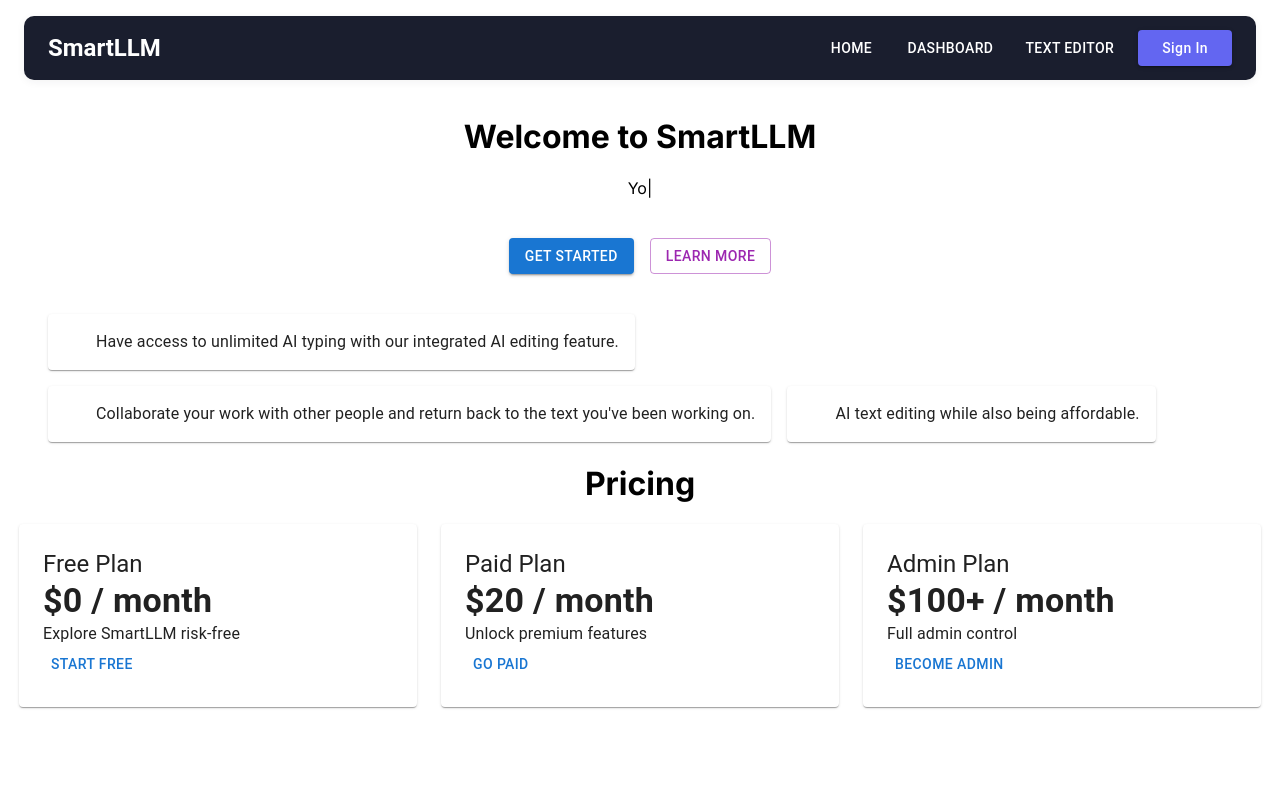
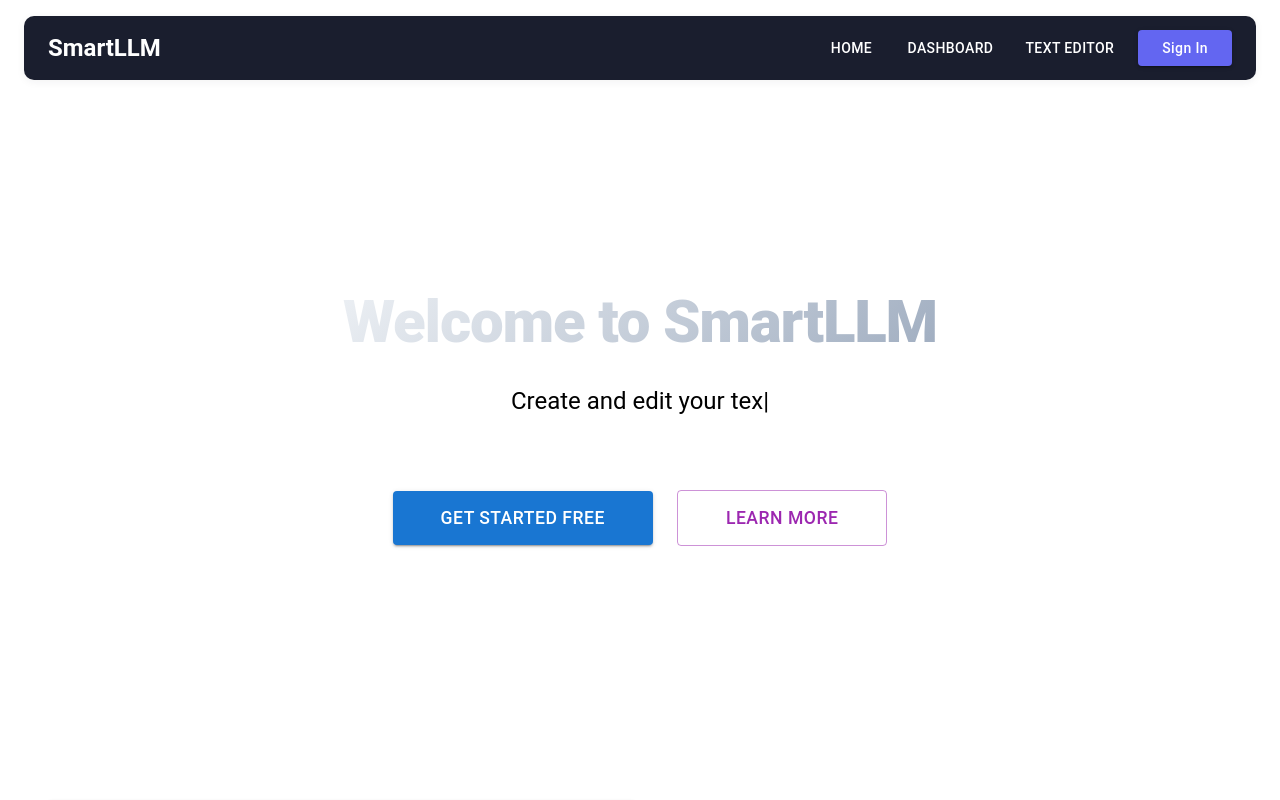
Before and after one commit to Kimiwasadat/smartllm, a Next.js app: page / in a window 1280 px wide. Shown: the top 800 px of the page. Built offline with nearby package versions, Linux system fonts and the light colour scheme; no server answers; some icons are missing.

Commit message:
UI redesign and security fixes

```diff
--- a/app/globals.css
+++ b/app/globals.css
@@ -1,55 +1,97 @@
 @import "tailwindcss";
 
-
 :root {
-  --color-primary: #4F46E5;
-  --color-primary-light: #6366F1;
-  --color-secondary: #6366F1;
-  --color-success: #22C55E;
-  --color-error: #EF4444;
-  --color-background: #F9FAFB;
-  --color-surface: #FFFFFF;
-  --color-text: #1A1E2E;
-  --color-muted: #6B7280;
-  --color-border: #E5E7EB;
-  --color-accent: #A5B4FC;
+  --color-primary: #3b82f6; /* Modern Blue */
+  --color-primary-light: #60a5fa;
+  --color-secondary: #8b5cf6; /* Modern Purple */
+  --color-success: #10b981;
+  --color-error: #ef4444;
+  --color-background: #0f172a; /* Deep Slate for premium dark/light feel */
+  --color-surface: rgba(30, 41, 59, 0.7); /* Translucent slate */
+  --color-text: #f8fafc;
+  --color-muted: #94a3b8;
+  --color-border: rgba(255, 255, 255, 0.1);
+  --color-accent: #38bdf8;
 
   background-color: var(--color-background);
   color: var(--color-text);
 }
 
-
 body {
   font-family: 'Inter', sans-serif;
   background: var(--color-background);
+  background-image:
+    radial-gradient(at 0% 0%, hsla(253,16%,7%,1) 0, transparent 50%),
+    radial-gradient(at 50% 0%, hsla(225,39%,30%,1) 0, transparent 50%),
+    radial-gradient(at 100% 0%, hsla(339,49%,30%,1) 0, transparent 50%);
+  background-attachment: fixed;
   color: var(--color-text);
+  min-height: 100vh;
+  margin: 0;
 }
 
 button,
 .MuiButton-root {
-  border-radius: 6px;
-  font-weight: 600;
+  border-radius: 8px !important;
+  font-weight: 600 !important;
+  text-transform: none !important;
+  transition: all 0.3s ease !important;
+}
+
+.MuiButton-containedPrimary {
+  background: linear-gradient(135deg, var(--color-primary), var(--color-secondary)) !important;
+  box-shadow: 0 4px 14px 0 rgba(59, 130, 246, 0.39) !important;
+}
+
+.MuiButton-containedPrimary:hover {
+  transform: translateY(-2px);
+  box-shadow: 0 6px 20px rgba(59, 130, 246, 0.5) !important;
+}
+
+.MuiButton-outlinedSecondary {
+  border-color: rgba(255, 255, 255, 0.2) !important;
+  color: var(--color-text) !important;
+}
+
+.MuiButton-outlinedSecondary:hover {
+  background: rgba(255, 255, 255, 0.05) !important;
+  border-color: rgba(255, 255, 255, 0.3) !important;
 }
 
 .card,
-.MuiCard-root {
-  background: var(--color-surface);
-  border-radius: 12px;
-  box-shadow: 0 2px 8px 0 rgba(31, 41, 55, 0.06);
+.MuiCard-root,
+.glass-panel {
+  background: var(--color-surface) !important;
+  backdrop-filter: blur(12px);
+  -webkit-backdrop-filter: blur(12px);
+  border: 1px solid var(--color-border);
+  border-radius: 16px !important;
+  box-shadow: 0 4px 30px rgba(0, 0, 0, 0.1) !important;
+  color: var(--color-text) !important;
 }
 
 input,
 textarea,
 .MuiInputBase-root {
-  background: var(--color-surface);
-  border-radius: 6px;
-  border: 1px solid var(--color-border);
+  background: rgba(15, 23, 42, 0.6) !important;
+  border-radius: 8px !important;
+  border: 1px solid var(--color-border) !important;
+  color: var(--color-text) !important;
 }
 
 .MuiTabs-indicator {
-  background-color: var(--color-primary) !important;
+  background-color: var(--color-accent) !important;
 }
 
 .Mui-selected {
-  color: var(--color-primary) !important;
+  color: var(--color-accent) !important;
 }
+
+@keyframes fadeIn {
+  from { opacity: 0; transform: translateY(20px); }
+  to { opacity: 1; transform: translateY(0); }
+}
+
+.animate-fade-in {
+  animation: fadeIn 0.8s ease-out forwards;
+}
--- a/app/page.js
+++ b/app/page.js
@@ -1,26 +1,22 @@
 'use client';
 import React from 'react';
-import { Typed } from 'react-typed';
-import Features from '@/components/DistinctFeatures';
-import NavBar from '@/components/NavBar';
-import "@fontsource/inter"; // Defaults to weight 400
+import "@fontsource/inter";
 import "@fontsource/inter/600.css";
-import Image from "next/image";
-import {Button, AppBar, Box, Paper, Stack} from  '@mui/material'
+import { Box } from  '@mui/material'
 import HomeScreen from '@/components/HomeScreen'
 import PricingScreen from '@/components/PricingScreen'
 import DistinctFeatures from '@/components/DistinctFeatures'
 
-
-
 export default function Home() {
   return (
-    <>
-      <Stack style={{alignItems:"center"}}>
-        <HomeScreen />
+    <Box sx={{ width: '100%', overflowX: 'hidden' }}>
+      <HomeScreen />
+      <Box sx={{ position: 'relative', zIndex: 1, my: 8 }}>
         <DistinctFeatures />
+      </Box>
+      <Box sx={{ position: 'relative', zIndex: 1, my: 8 }}>
         <PricingScreen />
-      </Stack>
-    </>
+      </Box>
+    </Box>
   );
 }
--- a/components/HomeScreen.js
+++ b/components/HomeScreen.js
@@ -1,7 +1,7 @@
 'use client'
 import React, {useEffect, useRef} from 'react';
 import { Typed } from 'react-typed';
-import {Button, Paper, Box, Stack} from '@mui/material'
+import {Button, Paper, Box, Stack, Typography, Container} from '@mui/material'
 import { useRouter } from 'next/navigation';
 import { useUser } from '@clerk/nextjs';
 
@@ -12,22 +12,23 @@ const TypedComponent = () =>{
     useEffect(() => {
       typedInstance.current = new Typed(elRef.current, {
         strings: [
-          'Your text editing and collaboration needs solved',
-          'Create and edit your text with ease',
-          'Check your grammar and make sure your writing is tip-top for your needs',
+          'Your text editing and collaboration needs solved.',
+          'Create and edit your text with absolute ease.',
+          'Grammar checked, polished, and ready to impress.',
         ],
-        typeSpeed: 50,
-        backSpeed: 30,
+        typeSpeed: 40,
+        backSpeed: 20,
         loop: true,
+        showCursor: true,
+        cursorChar: '|',
       });
 
       return () => {
-        // Destroy Typed instance on unmount
         typedInstance.current.destroy();
       };
     }, []);
 
-    return <span ref={elRef} />;
+    return <span ref={elRef} className="text-accent font-medium" />;
 };
 
 export default function HomeScreen(){
@@ -38,42 +39,51 @@ export default function HomeScreen(){
         if (!isLoaded) return;
 
         if (!user) {
-            // If not logged in, redirect to sign up
             router.push('/auth/signUp');
             return;
         }
 
         const role = user.publicMetadata?.role;
         if (role === 'admin') {
-            // If admin user, go to admin dashboard
             router.push('/dashboard/admin');
         } else if (role === 'paid') {
-            // If paid user, go directly to text input
             router.push('/textInput');
         } else {
-            // If free user, go to free dashboard
             router.push('/dashboard/free');
         }
     };
 
     return (
-        <>
-        <h1>Welcome to SmartLLM</h1>
-        <Box><TypedComponent /></Box>
-        <Paper elevation={0} sx={{ alignItems:'center', backgroundColor: 'transparent', boxShadow: 'none', marginTop:5}}>
-          <Stack direction='row' spacing={2}>
-            <Box sx={{alignItems:'center'}}>
+        <Container maxWidth="lg" sx={{ minHeight: '80vh', display: 'flex', alignItems: 'center', justifyContent: 'center' }}>
+            <Box className="glass-panel animate-fade-in" sx={{ p: 8, textAlign: 'center', maxWidth: '800px', width: '100%', mt: 10, mb: 10 }}>
+                <Typography variant="h2" component="h1" sx={{ fontWeight: 800, mb: 3, letterSpacing: '-0.02em', background: 'linear-gradient(135deg, #f8fafc 0%, #94a3b8 100%)', WebkitBackgroundClip: 'text', WebkitTextFillColor: 'transparent' }}>
+                    Welcome to SmartLLM
+                </Typography>
+
+                <Typography variant="h5" sx={{ mb: 6, color: 'var(--color-muted)', minHeight: '60px', lineHeight: 1.6 }}>
+                    <TypedComponent />
+                </Typography>
+
+                <Stack direction={{ xs: 'column', sm: 'row' }} spacing={3} justifyContent="center" alignItems="center">
                     <Button
                         variant="contained"
                         color="primary"
+                        size="large"
                         onClick={handleGetStarted}
+                        sx={{ px: 6, py: 1.5, fontSize: '1.1rem' }}
                     >
-                    Get Started
+                        Get Started Free
                     </Button>
-                <Button variant ="outlined" color="secondary" sx={{marginLeft: 2}}>Learn More</Button>
+                    <Button
+                        variant="outlined"
+                        color="secondary"
+                        size="large"
+                        sx={{ px: 6, py: 1.5, fontSize: '1.1rem' }}
+                    >
+                        Learn More
+                    </Button>
+                </Stack>
             </Box>
-          </Stack>
-        </Paper>
-        </>
+        </Container>
     );
 }
```
Lines whose indentation alone changed are shown as unchanged.
